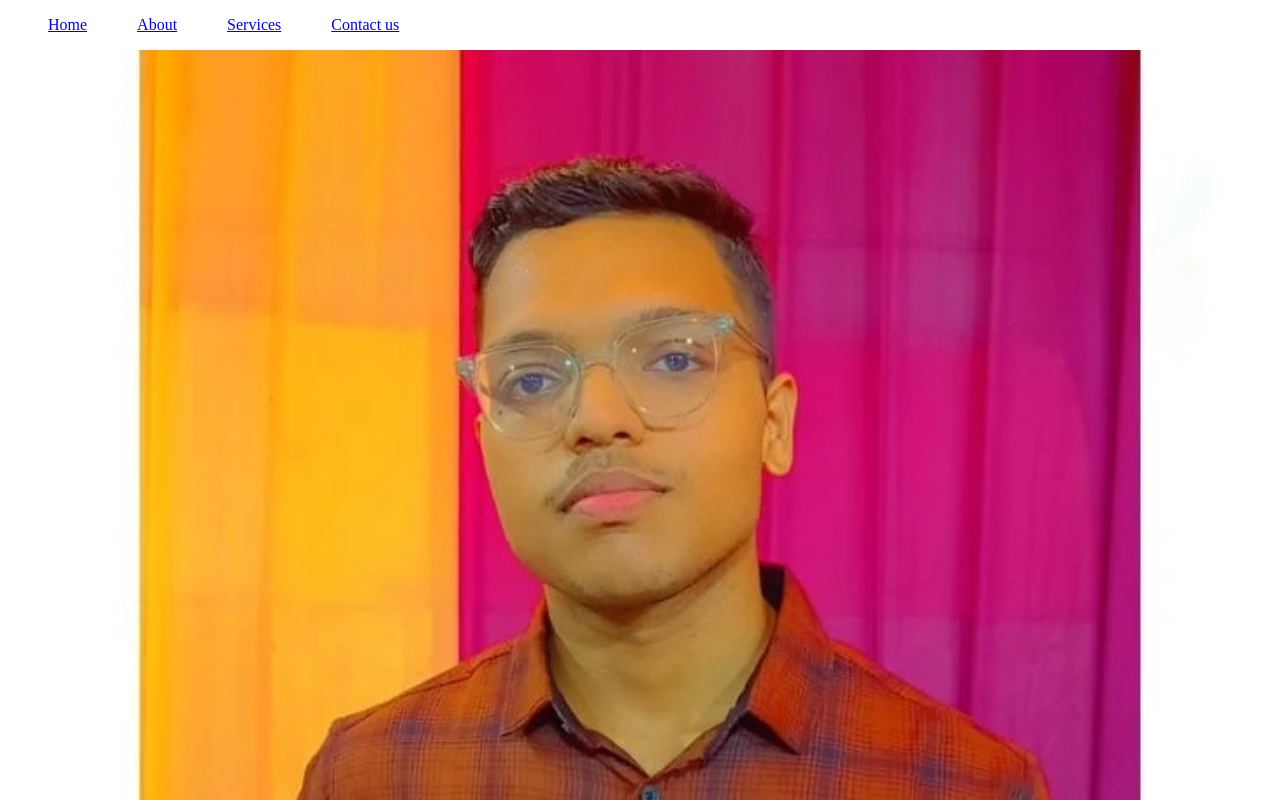
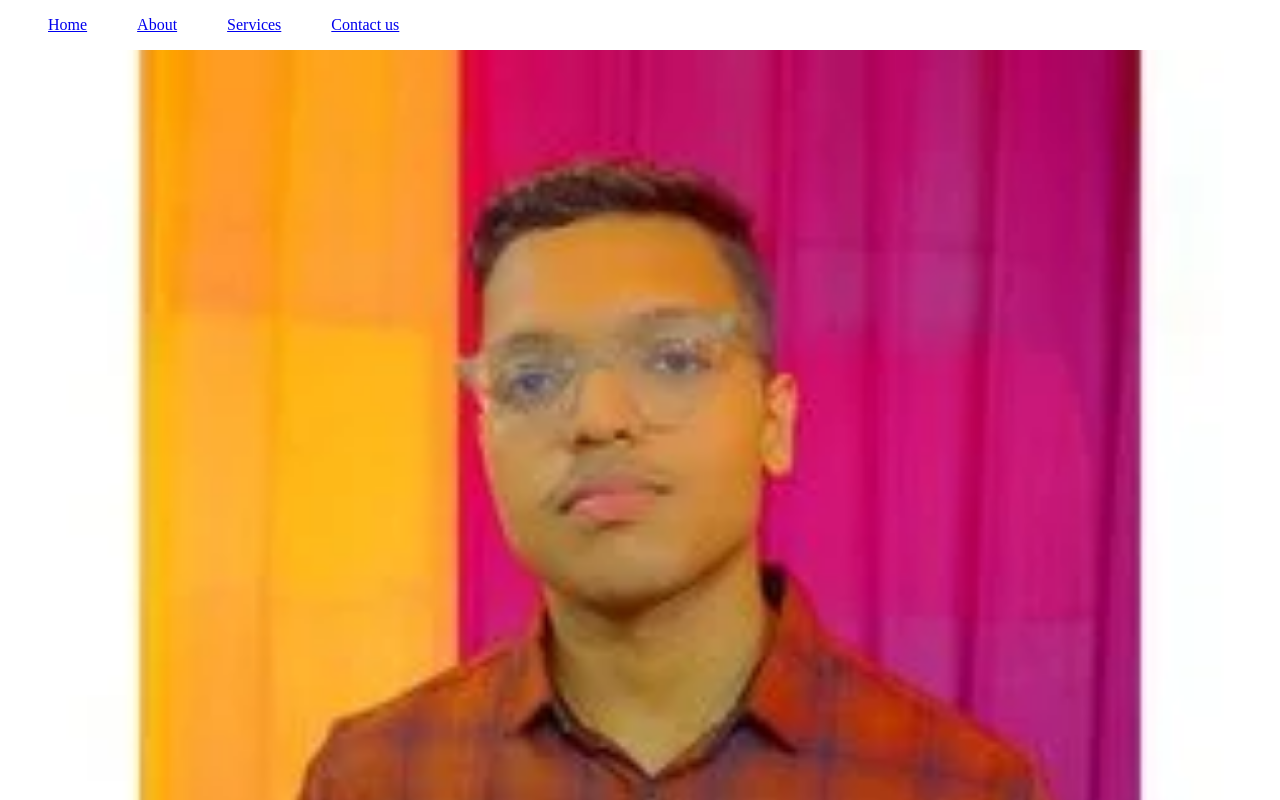
Before and after one commit to srivastavaprateek577/Website-project-, a plain HTML site: page index.html in a window 1280 px wide. Shown: the top 800 px of the page. Drawn offline with Linux system fonts and the light colour scheme.

```diff
--- a/index.html
+++ b/index.html
@@ -30,7 +30,7 @@
       </div>
       <div class="logo">
         <a href="#" target="_blank">
-          <img src="./myimage.png.webp" alt=" creators image" width="250px" height="250" />
+          <img src="./Myimage.webp" alt=" creators image" width="250px" height="250" />
         </a>
       </div>
     </header>
```
Also changed, not shown: Myimage.webp (added), myimage.png.webp (deleted).
